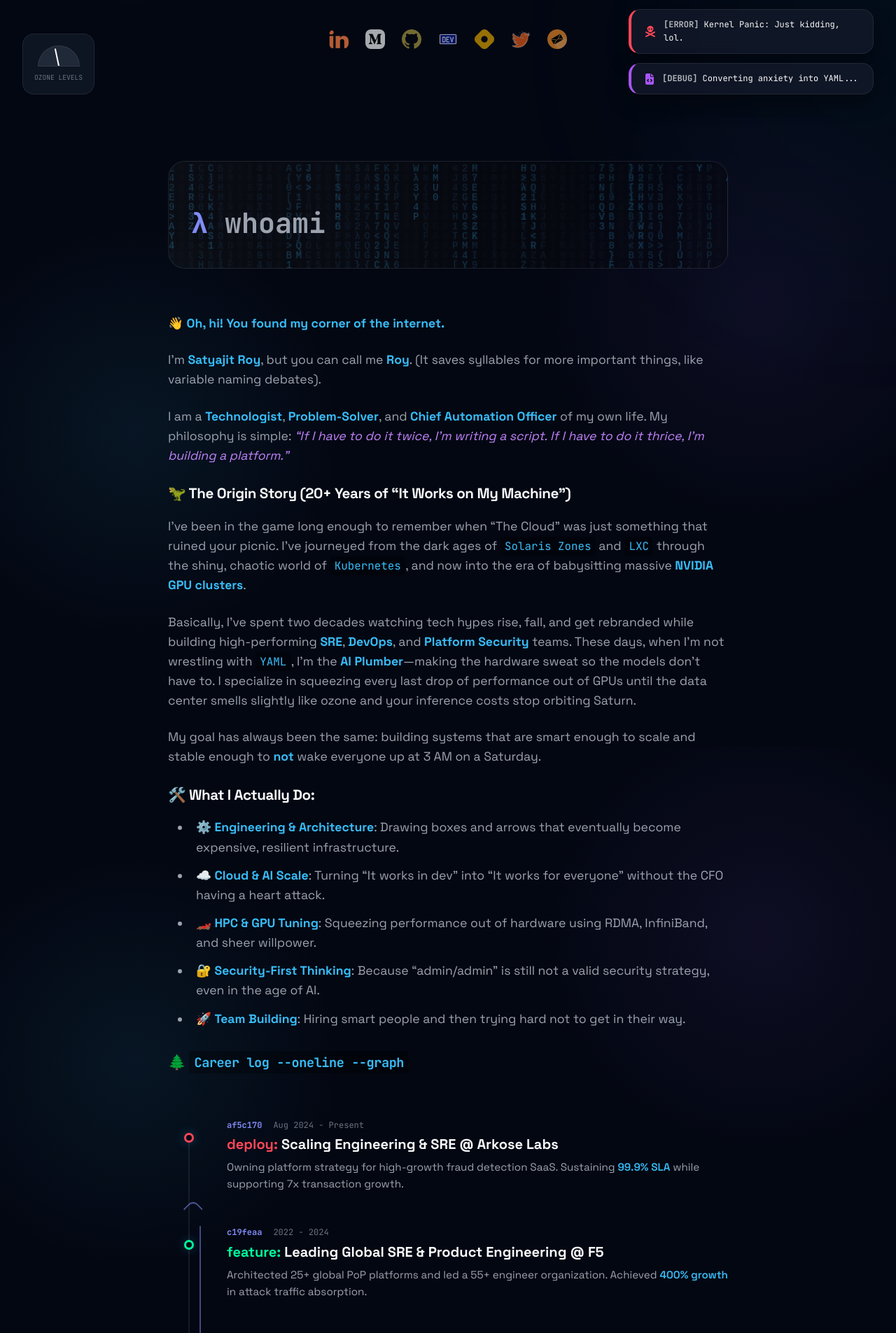
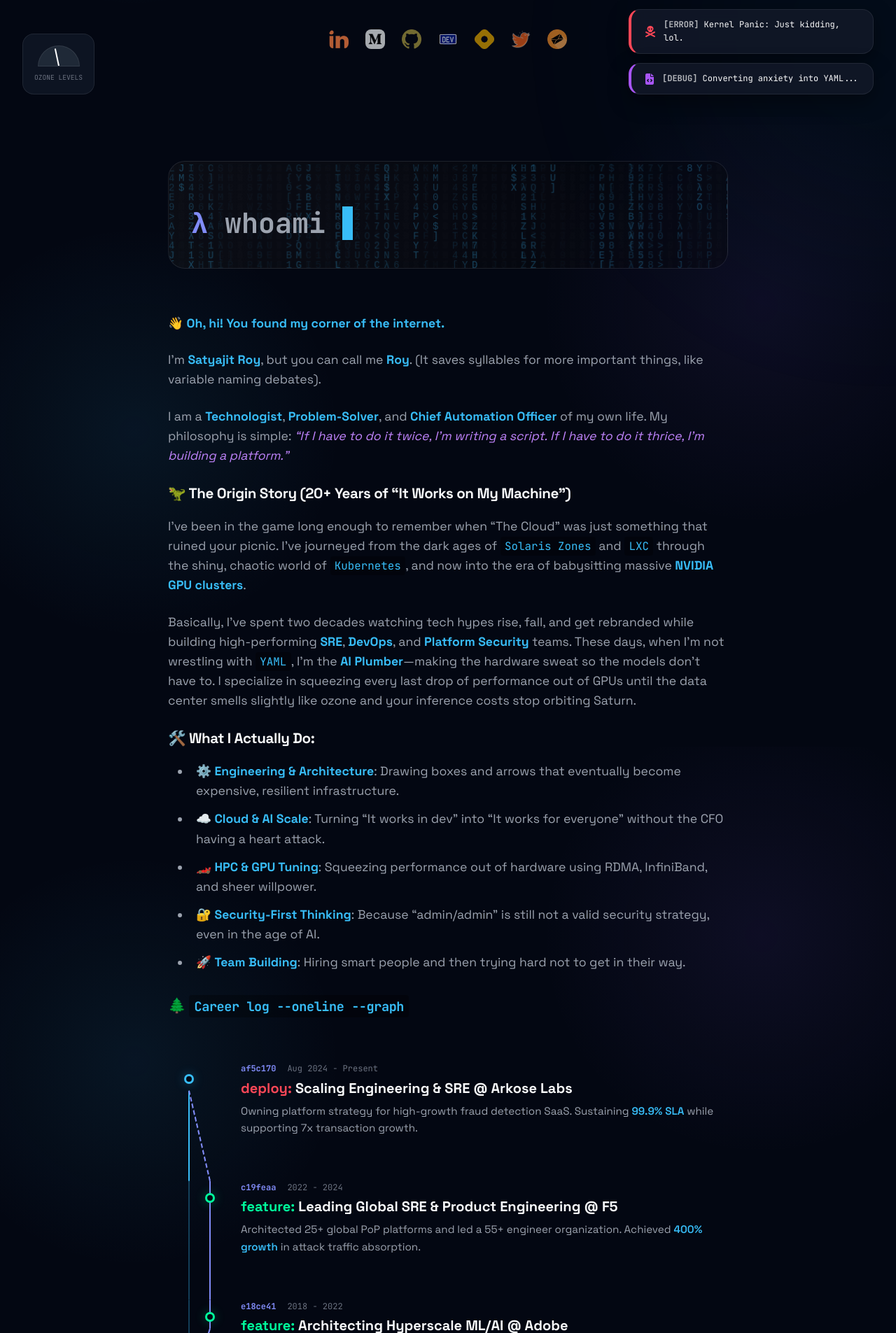
Before and after one commit to kodelint/kodelint.github.io, a Jekyll site: the page built from index.md, in a window 1280 px wide. Shown: the part 733-2638 px from the top of the page at 70% size. Built offline with Jekyll 4.4.1, drawn with Linux system fonts in a browser that asks for light colours; nearby versions of some CDN libraries; some of the changed text lies outside the part shown.

Commit message:
UI Update: Implemented realistic Git Graph with multi-lane SVG connectors and branching visuals

```diff
--- a/assets/css/main.css
+++ b/assets/css/main.css
@@ -930,7 +930,7 @@
   to { opacity: 1; transform: translateX(0) scale(1); }
 }
 
-/* Git Career Timeline - Advanced Graph */
+/* Ultimate Git Career Graph */
 .git-timeline {
   position: relative;
   max-width: 900px;
@@ -941,97 +941,52 @@
 
 .git-commit {
   display: grid;
-  grid-template-columns: 60px 1fr; /* Space for the graph lane */
+  grid-template-columns: 80px 1fr; /* Wider lane for branching */
   gap: 1.5rem;
-  position: relative;
-  min-height: 80px;
+  min-height: 100px;
 }
 
 .git-graph-lane {
   position: relative;
-  display: flex;
-  justify-content: center;
+  width: 100%;
 }
 
-/* Vertical line through all commits */
-.git-graph-lane::before {
-  content: '';
+/* Base vertical lines */
+.git-graph-lane svg {
   position: absolute;
   top: 0;
-  bottom: 0;
-  left: 50%;
-  width: 2px;
-  background: var(--border-subtle);
-  transform: translateX(-50%);
+  left: 0;
+  width: 100%;
+  height: 100%;
+  stroke: var(--border-subtle);
+  stroke-width: 2;
+  fill: none;
 }
 
-.git-commit:first-child .git-graph-lane::before {
-  top: 1.5rem;
-}
-
-.git-commit:last-child .git-graph-lane::before {
-  bottom: calc(100% - 1.5rem);
-}
-
-/* The Commit Dot */
 .git-dot {
   width: 14px;
   height: 14px;
   background: var(--bg-depth);
   border: 3px solid var(--accent-primary);
   border-radius: 50%;
-  position: relative;
-  margin-top: 1.25rem;
-  z-index: 3;
+  position: absolute;
+  z-index: 5;
   box-shadow: 0 0 15px var(--accent-glow);
+  transform: translate(-50%, -50%);
 }
 
-/* Branch Logic */
-.git-commit.on-branch .git-graph-lane::after {
-  content: '';
-  position: absolute;
-  top: 0;
-  left: calc(50% + 15px);
-  width: 2px;
-  height: 100%;
-  background: var(--accent-secondary);
-  opacity: 0.5;
-}
+/* Positioning dots in lanes */
+.git-dot.lane-0 { left: 30px; top: 1.5rem; }
+.git-dot.lane-1 { left: 60px; top: 1.5rem; }
 
-.git-commit.branch-start .git-graph-lane .branch-connector {
-  position: absolute;
-  top: 1.5rem;
-  left: 50%;
-  width: 20px;
-  height: 20px;
-  border-left: 2px solid var(--accent-secondary);
-  border-bottom: 2px solid var(--accent-secondary);
-  border-bottom-left-radius: 10px;
-  transform: rotate(-45deg);
-  transform-origin: top left;
-  opacity: 0.6;
-}
-
-.git-commit.branch-end .git-graph-lane .branch-connector {
-  position: absolute;
-  bottom: 1.5rem;
-  left: 50%;
-  width: 20px;
-  height: 20px;
-  border-right: 2px solid var(--accent-secondary);
-  border-top: 2px solid var(--accent-secondary);
-  border-top-right-radius: 10px;
-  transform: rotate(-45deg);
-  transform-origin: bottom right;
-  opacity: 0.6;
-}
-
-/* Specific dot colors based on type */
-.git-commit .type.hotfix ~ .git-dot { border-color: #ff4757; }
-.git-commit .type.feature ~ .git-dot { border-color: #00ff9d; }
+/* Colors based on type */
+.git-commit.hotfix .git-dot { border-color: #ff4757; box-shadow: 0 0 15px rgba(255, 71, 87, 0.3); }
+.git-commit.feature .git-dot { border-color: #00ff9d; box-shadow: 0 0 15px rgba(0, 255, 157, 0.3); }
+.git-commit.merge .git-dot { border-color: #a855f7; box-shadow: 0 0 15px rgba(168, 85, 247, 0.3); }
+.git-commit.deploy .git-dot { border-color: #38bdf8; box-shadow: 0 0 15px rgba(56, 189, 248, 0.3); }
 
 .commit-content {
-  padding-bottom: 3rem;
+  padding-bottom: 4rem;
 }
 
 .commit-meta {
@@ -1061,12 +1016,12 @@
   text-transform: lowercase;
 }
 
-.commit-message .type.deploy { color: #38bdf8; }   /* Cyan */
-.commit-message .type.hotfix { color: #ff4757; }   /* Red */
-.commit-message .type.feature { color: #00ff9d; }  /* Green */
-.commit-message .type.merge { color: #a855f7; }    /* Purple */
-.commit-message .type.refactor { color: #facc15; } /* Yellow */
-.commit-message .type.init { color: #818cf8; }     /* Indigo */
+.commit-message .type.deploy { color: #38bdf8; }
+.commit-message .type.hotfix { color: #ff4757; }
+.commit-message .type.feature { color: #00ff9d; }
+.commit-message .type.merge { color: #a855f7; }
+.commit-message .type.refactor { color: #facc15; }
+.commit-message .type.init { color: #818cf8; }
 
 .commit-details {
   font-size: 0.95rem;
@@ -1077,6 +1032,17 @@
 .commit-details span {
   color: var(--accent-primary);
   font-weight: 600;
+}
+
+/* Mobile adjustments */
+@media (max-width: 768px) {
+  .git-commit {
+    grid-template-columns: 50px 1fr;
+    gap: 1rem;
+  }
+  .git-dot.lane-0 { left: 20px; }
+  .git-dot.lane-1 { left: 40px; }
+  .commit-message { font-size: 1.1rem; }
 }
 
 /* Footer */
--- a/index.md
+++ b/index.md
@@ -23,8 +23,6 @@
 
 Basically, I’ve spent two decades watching tech hypes rise, fall, and get rebranded while building high-performing **SRE**, **DevOps**, and **Platform Security** teams. These days, when I'm not wrestling with `YAML`, I'm the **AI Plumber**—making the hardware sweat so the models don't have to. I specialize in squeezing every last drop of performance out of GPUs until the data center smells slightly like ozone and your inference costs stop orbiting Saturn.
 
-My goal has always been the same: building systems that are smart enough to scale and stable enough to **not** wake everyone up at 3 AM on a Saturday.
-
 ### 🛠️ What I Actually Do:
 
 - ⚙️ **Engineering & Architecture**: Drawing boxes and arrows that eventually become expensive, resilient infrastructure.
@@ -36,102 +34,126 @@
 ### 🌲 `Career log --oneline --graph`
 
 <div class="git-timeline">
+
   <!-- Arkose Labs -->
-  <div class="git-commit branch-end">
+  <div class="git-commit deploy">
     <div class="git-graph-lane">
-      <div class="branch-connector"></div>
-      <div class="git-dot" style="border-color: #ff4757;"></div>
+      <svg viewBox="0 0 80 100" preserveAspectRatio="none">
+        <path d="M 30 24 L 30 100" stroke="var(--accent-primary)"/>
+        <path d="M 60 100 L 30 24" stroke="var(--accent-secondary)" stroke-dasharray="4 2"/> <!-- Merge visual -->
+      </svg>
+      <div class="git-dot lane-0"></div>
     </div>
     <div class="commit-content">
       <div class="commit-meta">
         <span class="commit-hash">af5c170</span>
         <span class="commit-date">Aug 2024 - Present</span>
       </div>
-      <div class="commit-message"><span class="type hotfix">Deploy:</span> Scaling Engineering & SRE @ Arkose Labs</div>
+      <div class="commit-message"><span class="type hotfix">deploy:</span> Scaling Engineering & SRE @ Arkose Labs</div>
       <div class="commit-details">Owning platform strategy for high-growth fraud detection SaaS. Sustaining <span>99.9% SLA</span> while supporting 7x transaction growth.</div>
     </div>
   </div>
 
   <!-- F5 -->
-  <div class="git-commit on-branch">
+  <div class="git-commit feature">
     <div class="git-graph-lane">
-      <div class="git-dot" style="border-color: #00ff9d;"></div>
+      <svg viewBox="0 0 80 100" preserveAspectRatio="none">
+        <path d="M 30 0 L 30 100" stroke="var(--accent-primary)" stroke-opacity="0.3"/>
+        <path d="M 60 0 L 60 100" stroke="var(--accent-secondary)"/>
+      </svg>
+      <div class="git-dot lane-1"></div>
     </div>
     <div class="commit-content">
       <div class="commit-meta">
         <span class="commit-hash">c19feaa</span>
         <span class="commit-date">2022 - 2024</span>
       </div>
-      <div class="commit-message"><span class="type feature">Feature:</span> Leading Global SRE & Product Engineering @ F5</div>
+      <div class="commit-message"><span class="type feature">feature:</span> Leading Global SRE & Product Engineering @ F5</div>
       <div class="commit-details">Architected 25+ global PoP platforms and led a 55+ engineer organization. Achieved <span>400% growth</span> in attack traffic absorption.</div>
     </div>
   </div>
 
   <!-- Adobe -->
-  <div class="git-commit on-branch">
+  <div class="git-commit feature">
     <div class="git-graph-lane">
-      <div class="git-dot" style="border-color: #00ff9d;"></div>
+      <svg viewBox="0 0 80 100" preserveAspectRatio="none">
+        <path d="M 30 0 L 30 100" stroke="var(--accent-primary)" stroke-opacity="0.3"/>
+        <path d="M 60 0 L 60 24" stroke="var(--accent-secondary)"/>
+        <path d="M 30 80 L 60 24" stroke="var(--accent-secondary)"/> <!-- Branch start -->
+      </svg>
+      <div class="git-dot lane-1"></div>
     </div>
     <div class="commit-content">
       <div class="commit-meta">
         <span class="commit-hash">e18ce41</span>
         <span class="commit-date">2018 - 2022</span>
       </div>
-      <div class="commit-message"><span class="type feature">Feature:</span> Architecting Hyperscale ML/AI @ Adobe </div>
+      <div class="commit-message"><span class="type feature">feature:</span> Architecting Hyperscale ML/AI @ Adobe </div>
       <div class="commit-details">Built hybrid GPU/CPU clusters serving <span>~30B daily requests</span>. Optimized NVIDIA clusters with RDMA and InfiniBand.</div>
     </div>
   </div>
 
-  <!-- Macy's (Branch Start) -->
-  <div class="git-commit branch-start">
+  <!-- Macy's -->
+  <div class="git-commit merge">
     <div class="git-graph-lane">
-      <div class="branch-connector"></div>
-      <div class="git-dot" style="border-color: #a855f7;"></div>
+      <svg viewBox="0 0 80 100" preserveAspectRatio="none">
+        <path d="M 30 0 L 30 100" stroke="var(--accent-primary)"/>
+      </svg>
+      <div class="git-dot lane-0"></div>
     </div>
     <div class="commit-content">
       <div class="commit-meta">
         <span class="commit-hash">bd36139</span>
         <span class="commit-date">2016 - 2018</span>
       </div>
-      <div class="commit-message"><span class="type merge">Merge:</span> Modernizing E-commerce Platform @ Macy's</div>
+      <div class="commit-message"><span class="type merge">merge:</span> Modernizing Macy's E-commerce Platform @ Macy's</div>
       <div class="commit-details">Led enterprise-wide CI/CD and platform modernization. Transitioned to <span>GitOps</span> workflows using Flux CD.</div>
     </div>
   </div>
 
-  <!-- Early Roles -->
-  <div class="git-commit">
+  <!-- Workday/Chegg -->
+  <div class="git-commit refactor">
     <div class="git-graph-lane">
-      <div class="git-dot" style="border-color: #facc15;"></div>
+      <svg viewBox="0 0 80 100" preserveAspectRatio="none">
+        <path d="M 30 0 L 30 100" stroke="var(--accent-primary)"/>
+      </svg>
+      <div class="git-dot lane-0"></div>
     </div>
     <div class="commit-content">
       <div class="commit-meta">
         <span class="commit-hash">0731214</span>
         <span class="commit-date">2009 - 2016</span>
       </div>
-      <div class="commit-message"><span class="type refactor">Refactor:</span> Scaling Product Engineering across Workday, Chegg, Adobe</div>
+      <div class="commit-message"><span class="type refactor">refactor:</span> Scaling Product Engineering across Workday, Chegg, Adobe</div>
       <div class="commit-details">Held senior engineering roles across major tech firms, focusing on <span>distributed systems</span> and scale.</div>
     </div>
   </div>
 
-  <!-- International Roles -->
-  <div class="git-commit">
+  <!-- International -->
+  <div class="git-commit hotfix">
     <div class="git-graph-lane">
-      <div class="git-dot" style="border-color: #ff4757;"></div>
+      <svg viewBox="0 0 80 100" preserveAspectRatio="none">
+        <path d="M 30 0 L 30 100" stroke="var(--accent-primary)"/>
+      </svg>
+      <div class="git-dot lane-0"></div>
     </div>
     <div class="commit-content">
       <div class="commit-meta">
         <span class="commit-hash">0731214</span>
         <span class="commit-date">2004 - 2009</span>
       </div>
-      <div class="commit-message"><span class="type hotfix">Hotfix:</span> Managed Platforms across Autonomy, SDG Group, HCL Tech</div>
+      <div class="commit-message"><span class="type hotfix">hotfix:</span> Managed Platforms across Autonomy, SDG Group, HCL Tech</div>
       <div class="commit-details">Held engineering roles across major tech firms internationally.</div>
     </div>
   </div>
 
   <!-- Initial Commit -->
-  <div class="git-commit">
+  <div class="git-commit init">
     <div class="git-graph-lane">
-      <div class="git-dot" style="border-color: #818cf8;"></div>
+      <svg viewBox="0 0 80 100" preserveAspectRatio="none">
+        <path d="M 30 0 L 30 24" stroke="var(--accent-primary)"/>
+      </svg>
+      <div class="git-dot lane-0"></div>
     </div>
     <div class="commit-content">
       <div class="commit-meta">
```
